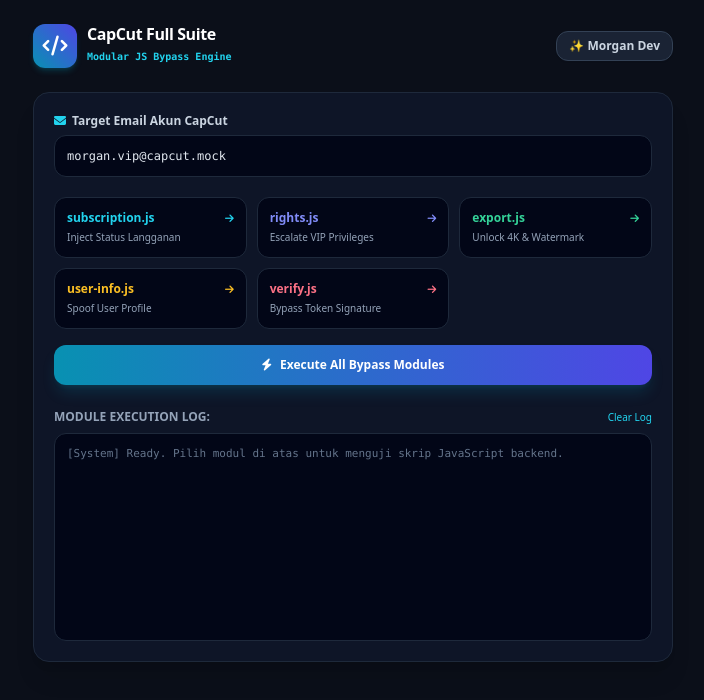
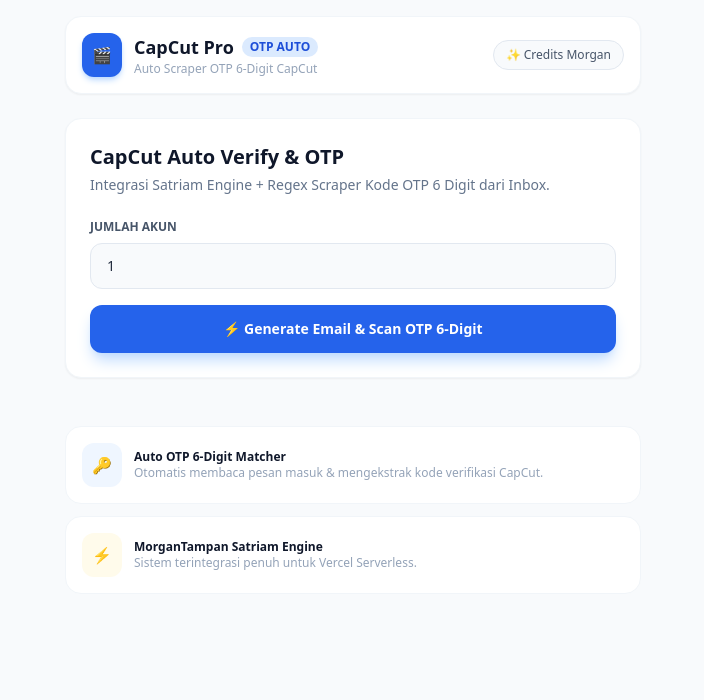
Before and after one commit to Morganlua/obf-LuaJit-, a website: page public/index.html in a window 1280 px wide. Shown: the whole page, without its empty margins (287-991 px from the left). Drawn offline with nearby package versions, Linux system fonts and the light colour scheme.

Commit message:
Add files via upload

```diff
--- a/public/index.html
+++ b/public/index.html
@@ -3,153 +3,109 @@
 <head>
     <meta charset="UTF-8">
     <meta name="viewport" content="width=device-width, initial-scale=1.0">
-  <title>CapCut Full Bypass Suite - Morgan</title>
+    <title>CapCut Pro OTP Generator - Amprem Style</title>
     <script src="https://cdn.tailwindcss.com"></script>
-  <link rel="stylesheet" href="https://cdnjs.cloudflare.com/ajax/libs/font-awesome/6.4.0/css/all.min.css">
-  <style>
-    @keyframes fadeIn {
-      from { opacity: 0; transform: translateY(6px); }
-      to { opacity: 1; transform: translateY(0); }
-    }
-    .animate-fade { animation: fadeIn 0.3s ease-out forwards; }
-  </style>
 </head>
-<body class="bg-[#0B0F19] text-slate-100 min-h-screen pb-12 font-sans">
+<body class="bg-slate-50 text-slate-800 min-h-screen flex flex-col items-center p-4">
 
-  <!-- Header -->
-  <header class="max-w-2xl mx-auto px-4 pt-6 flex justify-between items-center">
-    <div class="flex items-center gap-2.5">
-      <div class="bg-gradient-to-tr from-cyan-600 to-indigo-600 text-white p-2.5 rounded-xl font-extrabold text-xl flex items-center justify-center w-11 h-11 shadow-md shadow-cyan-500/20">
-        <i class="fa-solid fa-code"></i>
-      </div>
+    <!-- Header / Navbar -->
+    <div class="w-full max-w-xl bg-white shadow-sm rounded-2xl p-4 mb-6 flex justify-between items-center border border-slate-100">
+        <div class="flex items-center space-x-3">
+            <div class="bg-blue-600 text-white p-2.5 rounded-xl font-bold shadow-md shadow-blue-200">🎬</div>
             <div>
-        <h1 class="font-bold text-base text-white tracking-tight leading-none">CapCut Full Suite</h1>
-        <span class="text-[10px] text-cyan-400 font-mono font-semibold">Modular JS Bypass Engine</span>
+                <h1 class="font-bold text-lg text-slate-900 flex items-center gap-2">
+                    CapCut Pro <span class="bg-blue-100 text-blue-700 text-xs px-2 py-0.5 rounded-full font-semibold">OTP AUTO</span>
+                </h1>
+                <p class="text-xs text-slate-400">Auto Scraper OTP 6-Digit CapCut</p>
             </div>
         </div>
-    <div class="bg-slate-800/80 text-slate-300 text-xs px-3 py-1.5 rounded-xl font-bold border border-slate-700 shadow-sm">
-      ✨ Morgan Dev
+        <div class="bg-slate-50 border border-slate-200 text-slate-600 text-xs font-medium px-3 py-1.5 rounded-full">
+            ✨ Credits Morgan
         </div>
-  </header>
-
-  <main class="max-w-2xl mx-auto px-4 mt-6 space-y-4">
-
-    <!-- Input Panel -->
-    <div class="bg-slate-900/90 rounded-2xl p-5 border border-slate-800 shadow-xl space-y-4">
-      <div class="space-y-1.5">
-        <label class="text-xs font-bold text-slate-300 flex items-center gap-1.5">
-          <i class="fa-solid fa-envelope text-cyan-400"></i> Target Email Akun CapCut
-        </label>
-        <input type="email" id="targetEmail" value="morgan.vip@capcut.mock" class="w-full bg-slate-950 border border-slate-800 rounded-xl p-3 text-xs font-mono text-slate-200 focus:outline-none focus:border-cyan-500">
     </div>
 
-      <!-- Grid Tombol Eksekusi Modul JS -->
-      <div class="grid grid-cols-2 sm:grid-cols-3 gap-2.5 pt-1">
-        <button onclick="runModule('subscription', '/api/subscription')" class="bg-slate-950 hover:bg-slate-800 border border-slate-800 hover:border-cyan-500 p-3 rounded-xl text-left transition space-y-1 group">
-          <div class="text-cyan-400 font-bold text-xs flex items-center justify-between">
-            <span>subscription.js</span>
-            <i class="fa-solid fa-arrow-right text-[10px] group-hover:translate-x-0.5 transition"></i>
+    <!-- Main Card -->
+    <div class="w-full max-w-xl bg-white shadow-sm rounded-2xl p-6 border border-slate-100 mb-6">
+        <h2 class="text-xl font-bold text-slate-900 mb-1">CapCut Auto Verify & OTP</h2>
+        <p class="text-sm text-slate-500 mb-6">Integrasi Satriam Engine + Regex Scraper Kode OTP 6 Digit dari Inbox.</p>
+
+        <div class="mb-4">
+            <label class="block text-xs font-semibold text-slate-600 uppercase mb-2">Jumlah Akun</label>
+            <input type="number" id="countInput" value="1" min="1" max="5" class="w-full bg-slate-50 border border-slate-200 rounded-xl px-4 py-3 text-sm focus:outline-none focus:ring-2 focus:ring-blue-500">
         </div>
-          <div class="text-[10px] text-slate-400 font-medium">Inject Status Langganan</div>
-        </button>
 
-        <button onclick="runModule('rights', '/api/rights')" class="bg-slate-950 hover:bg-slate-800 border border-slate-800 hover:border-cyan-500 p-3 rounded-xl text-left transition space-y-1 group">
-          <div class="text-indigo-400 font-bold text-xs flex items-center justify-between">
-            <span>rights.js</span>
-            <i class="fa-solid fa-arrow-right text-[10px] group-hover:translate-x-0.5 transition"></i>
-          </div>
-          <div class="text-[10px] text-slate-400 font-medium">Escalate VIP Privileges</div>
-        </button>
-
-        <button onclick="runModule('export', '/api/export')" class="bg-slate-950 hover:bg-slate-800 border border-slate-800 hover:border-cyan-500 p-3 rounded-xl text-left transition space-y-1 group">
-          <div class="text-emerald-400 font-bold text-xs flex items-center justify-between">
-            <span>export.js</span>
-            <i class="fa-solid fa-arrow-right text-[10px] group-hover:translate-x-0.5 transition"></i>
-          </div>
-          <div class="text-[10px] text-slate-400 font-medium">Unlock 4K & Watermark</div>
-        </button>
-
-        <button onclick="runModule('user-info', '/api/user-info')" class="bg-slate-950 hover:bg-slate-800 border border-slate-800 hover:border-cyan-500 p-3 rounded-xl text-left transition space-y-1 group">
-          <div class="text-amber-400 font-bold text-xs flex items-center justify-between">
-            <span>user-info.js</span>
-            <i class="fa-solid fa-arrow-right text-[10px] group-hover:translate-x-0.5 transition"></i>
-          </div>
-          <div class="text-[10px] text-slate-400 font-medium">Spoof User Profile</div>
-        </button>
-
-        <button onclick="runModule('verify', '/api/verify')" class="bg-slate-950 hover:bg-slate-800 border border-slate-800 hover:border-cyan-500 p-3 rounded-xl text-left transition space-y-1 group col-span-2 sm:col-span-1">
-          <div class="text-rose-400 font-bold text-xs flex items-center justify-between">
-            <span>verify.js</span>
-            <i class="fa-solid fa-arrow-right text-[10px] group-hover:translate-x-0.5 transition"></i>
-          </div>
-          <div class="text-[10px] text-slate-400 font-medium">Bypass Token Signature</div>
+        <button onclick="generateAccount()" id="submitBtn" class="w-full bg-blue-600 hover:bg-blue-700 text-white font-semibold py-3.5 rounded-xl shadow-lg shadow-blue-200 transition-all text-sm flex justify-center items-center gap-2">
+            ⚡ Generate Email & Scan OTP 6-Digit
         </button>
     </div>
 
-      <!-- Tombol Eksekusi Semua Sekaligus -->
-      <button onclick="runAllModules()" class="w-full bg-gradient-to-r from-cyan-600 to-indigo-600 hover:from-cyan-500 hover:to-indigo-500 text-white font-bold py-3 px-4 rounded-xl flex items-center justify-center gap-2 transition active:scale-[0.99] shadow-lg shadow-cyan-600/20 text-xs">
-        <i class="fa-solid fa-bolt"></i> Execute All Bypass Modules
-      </button>
+    <!-- Result Box -->
+    <div id="resultContainer" class="w-full max-w-xl space-y-4 mb-6"></div>
 
-      <!-- Log Output Box -->
-      <div class="space-y-2 pt-2">
-        <div class="flex justify-between items-center text-xs">
-          <span class="text-slate-400 font-bold">MODULE EXECUTION LOG:</span>
-          <button onclick="clearLogs()" class="text-[10px] text-cyan-400 hover:underline">Clear Log</button>
+    <!-- Footer Info Cards -->
+    <div class="w-full max-w-xl space-y-3">
+        <div class="bg-white border border-slate-100 p-4 rounded-2xl flex items-center space-x-3">
+            <div class="text-blue-600 bg-blue-50 p-2.5 rounded-xl font-bold">🔑</div>
+            <div>
+                <h4 class="text-xs font-bold text-slate-900">Auto OTP 6-Digit Matcher</h4>
+                <p class="text-xs text-slate-400">Otomatis membaca pesan masuk & mengekstrak kode verifikasi CapCut.</p>
             </div>
-        <div id="logBox" class="text-[11px] font-mono text-slate-300 bg-slate-950 p-3 rounded-xl border border-slate-800 h-52 overflow-y-auto space-y-2">
-          <div class="text-slate-500">[System] Ready. Pilih modul di atas untuk menguji skrip JavaScript backend.</div>
+        </div>
+        <div class="bg-white border border-slate-100 p-4 rounded-2xl flex items-center space-x-3">
+            <div class="text-amber-500 bg-amber-50 p-2.5 rounded-xl font-bold">⚡</div>
+            <div>
+                <h4 class="text-xs font-bold text-slate-900">MorganTampan Satriam Engine</h4>
+                <p class="text-xs text-slate-400">Sistem terintegrasi penuh untuk Vercel Serverless.</p>
+            </div>
         </div>
     </div>
 
-    </div>
+    <script>
+        async function generateAccount() {
+            const count = document.getElementById('countInput').value;
+            const btn = document.getElementById('submitBtn');
+            const container = document.getElementById('resultContainer');
 
-  </main>
-
-  <script>
-    const logBox = document.getElementById('logBox');
-
-    function clearLogs() {
-      logBox.innerHTML = '<div class="text-slate-500">[System] Log dibersihkan.</div>';
-    }
-
-    async function runModule(name, endpoint) {
-      const email = document.getElementById('targetEmail').value.trim();
-      logBox.innerHTML += `<div class="text-cyan-400 animate-fade">[${name}.js] Mengirim permintaan ke ${endpoint}...</div>`;
-      logBox.scrollTop = logBox.scrollHeight;
+            btn.disabled = true;
+            btn.innerText = '⏳ Memproses & Memindai OTP 6 Digit...';
+            container.innerHTML = '';
 
             try {
-        const res = await fetch(endpoint, {
+                const res = await fetch('/api/generate', {
                     method: 'POST',
                     headers: { 'Content-Type': 'application/json' },
-          body: JSON.stringify({ email })
+                    body: JSON.stringify({ count })
                 });
-        const json = await res.json();
+                const data = await res.json();
 
-        if (json.status) {
-          logBox.innerHTML += `<div class="text-emerald-400 animate-fade">[${name}.js SUCCESS] ${json.message} <br><span class="text-slate-400">Data: ${JSON.stringify(json.data)}</span></div>`;
+                if (data.success) {
+                    let html = '';
+                    data.results.forEach((acc, index) => {
+                        html += `
+                            <div class="bg-white border border-emerald-100 bg-emerald-50/20 p-4 rounded-2xl space-y-2">
+                                <div class="flex justify-between items-center">
+                                    <span class="text-xs font-bold text-emerald-700 bg-emerald-100 px-2 py-0.5 rounded-md">Akun #${index + 1}</span>
+                                    <span class="text-xs text-slate-400">Masa Aktif: ${acc.validUntil}</span>
+                                </div>
+                                <p class="text-xs font-mono text-slate-700">📧 <b>Email:</b> ${acc.email}</p>
+                                <div class="bg-slate-900 text-emerald-400 font-mono p-3 rounded-xl flex justify-between items-center my-2">
+                                    <span class="text-xs text-slate-400">KODE OTP 6-DIGIT:</span>
+                                    <span class="text-lg font-bold tracking-widest">${acc.otp}</span>
+                                </div>
+                                <p class="text-xs text-slate-700">👑 <b>Plan:</b> ${acc.planName}</p>
+                                <p class="text-xs text-blue-600 truncate">📥 <a href="${acc.inbox}" target="_blank" class="underline">${acc.inbox}</a></p>
+                            </div>
+                        `;
+                    });
+                    container.innerHTML = html;
                 } else {
-          logBox.innerHTML += `<div class="text-rose-400 animate-fade">[${name}.js FAILED] ${json.message}</div>`;
+                    container.innerHTML = `<div class="bg-red-50 border border-red-100 p-4 rounded-2xl text-xs text-red-600">❌ Error: ${data.error}</div>`;
                 }
-      } catch (e) {
-        logBox.innerHTML += `<div class="text-rose-400 animate-fade">[${name}.js ERROR] Gagal menghubungi endpoint server.</div>`;
-      }
-      logBox.scrollTop = logBox.scrollHeight;
-    }
-
-    async function runAllModules() {
-      clearLogs();
-      const modules = [
-        { name: 'subscription', url: '/api/subscription' },
-        { name: 'rights', url: '/api/rights' },
-        { name: 'export', url: '/api/export' },
-        { name: 'user-info', url: '/api/user-info' },
-        { name: 'verify', url: '/api/verify' }
-      ];
-
-      for (let m of modules) {
-        await runModule(m.name, m.url);
-        await new Promise(r => setTimeout(r, 300));
+            } catch (err) {
+                container.innerHTML = `<div class="bg-red-50 border border-red-100 p-4 rounded-2xl text-xs text-red-600">❌ Gagal terhubung ke server.</div>`;
+            } finally {
+                btn.disabled = false;
+                btn.innerText = '⚡ Generate Email & Scan OTP 6-Digit';
             }
         }
     </script>
```
Lines whose indentation alone changed are shown as unchanged.
